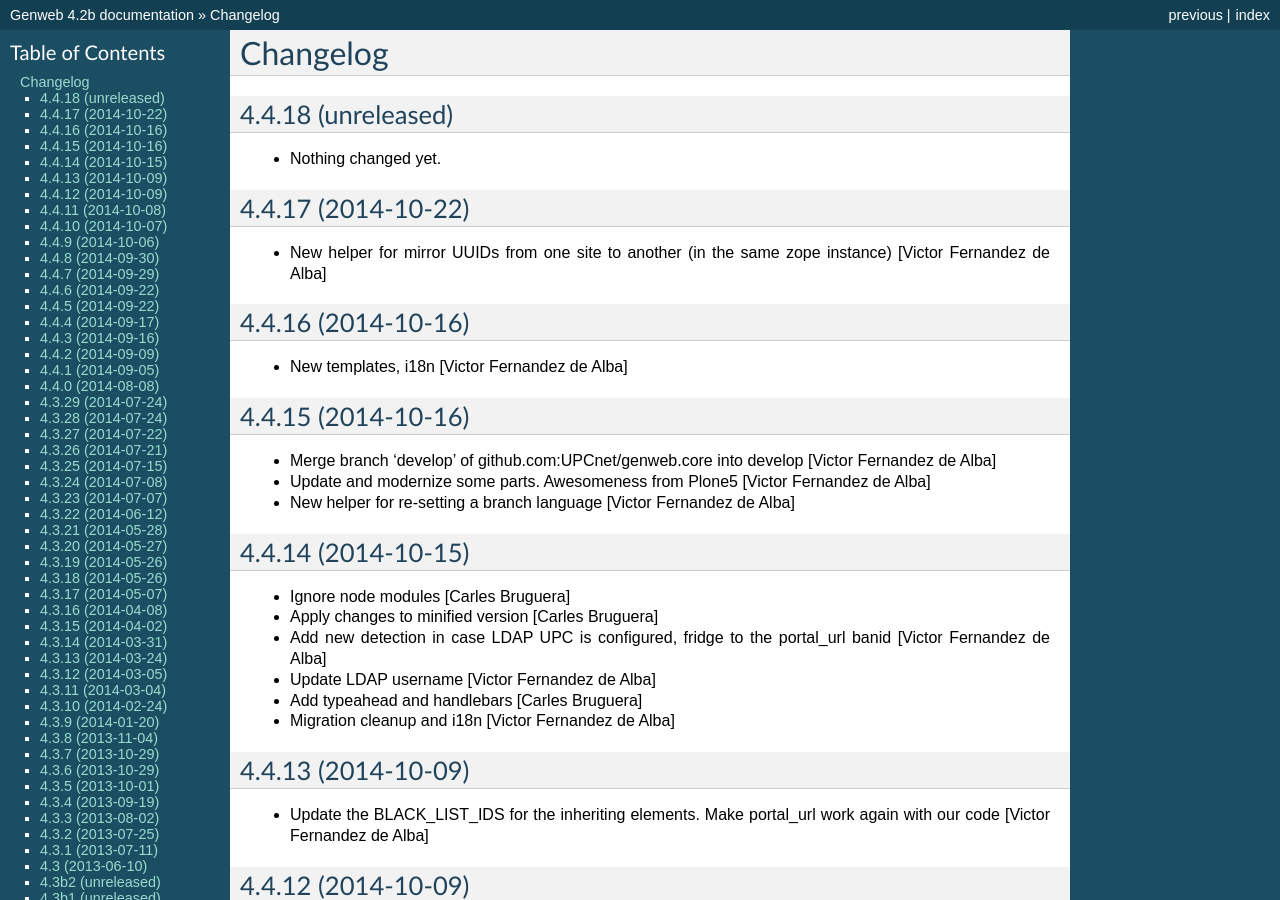
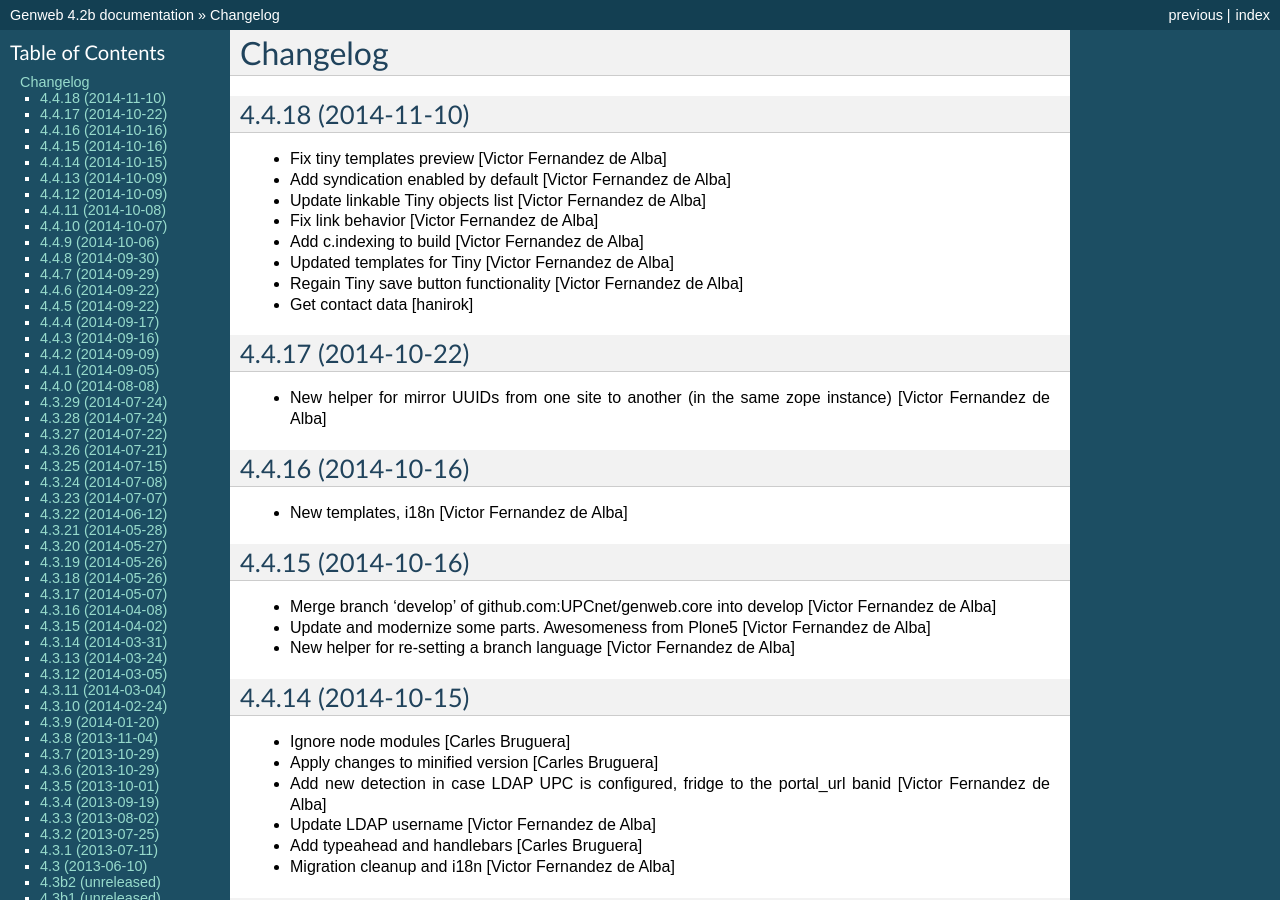
Before and after one commit to UPCnet/genweb.core, a Sphinx documentation site: the page built from docs/HISTORY.rst, in a window 1280 px wide and 900 px high. Built offline with Sphinx 7.4.7, drawn with Linux system fonts in a browser that asks for light colours.

Commit message:
Preparing release 4.4.18

```diff
--- a/docs/HISTORY.rst
+++ b/docs/HISTORY.rst
@@ -1,11 +1,17 @@
 Changelog
 =========
 
-4.4.18 (unreleased)
+4.4.18 (2014-11-10)
 -------------------
 
-- Nothing changed yet.
-
+* Fix tiny templates preview [Victor Fernandez de Alba]
+* Add syndication enabled by default [Victor Fernandez de Alba]
+* Update linkable Tiny objects list [Victor Fernandez de Alba]
+* Fix link behavior [Victor Fernandez de Alba]
+* Add c.indexing to build [Victor Fernandez de Alba]
+* Updated templates for Tiny [Victor Fernandez de Alba]
+* Regain Tiny save button functionality [Victor Fernandez de Alba]
+* Get contact data [hanirok]
 
 4.4.17 (2014-10-22)
 -------------------
--- a/setup.py
+++ b/setup.py
@@ -1,7 +1,7 @@
 from setuptools import setup, find_packages
 import os
 
-version = '4.4.18.dev0'
+version = '4.4.18'
 
 README = open("README.rst").read()
 HISTORY = open(os.path.join("docs", "HISTORY.rst")).read()
```
